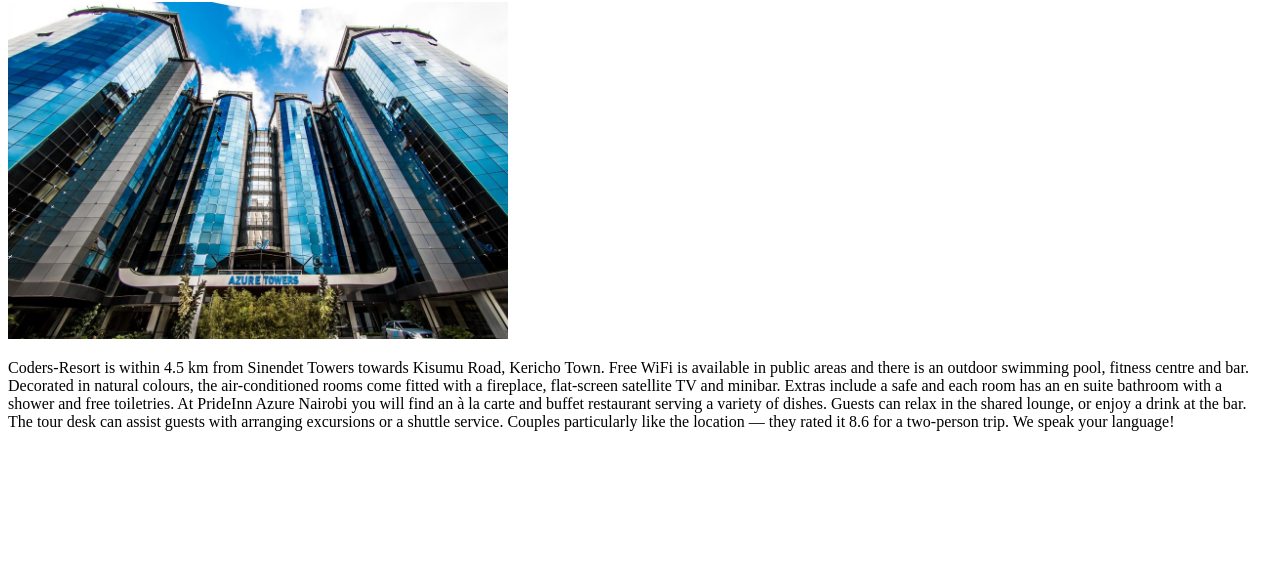
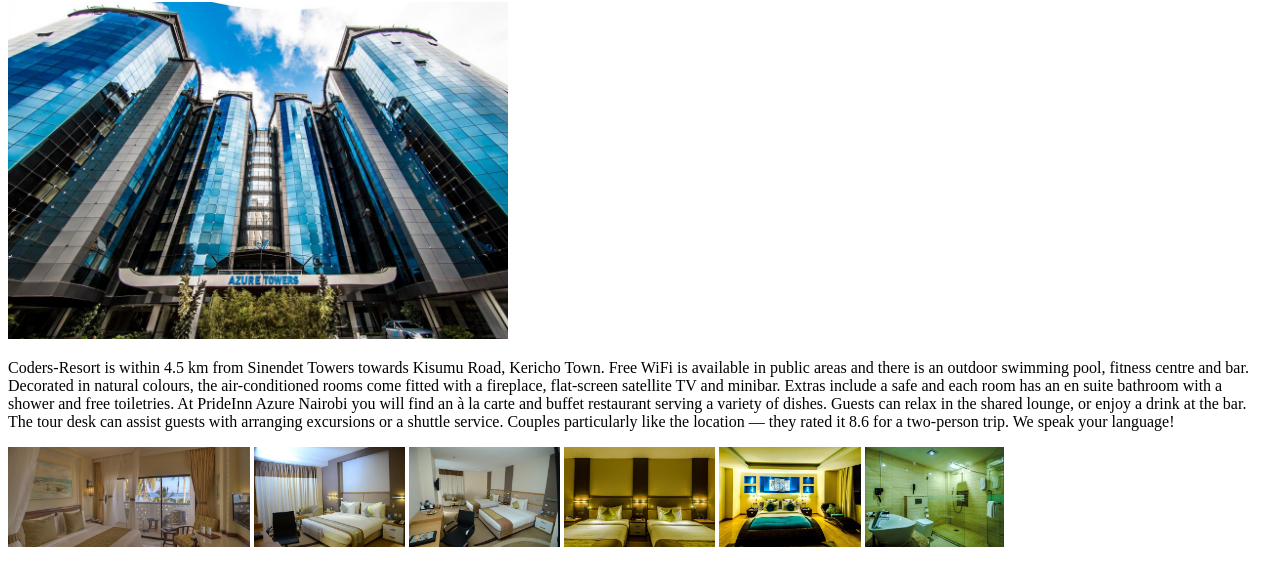
Before and after one commit to Kiptoo462/CODERS-RESORT, a plain HTML site: page index.html in a window 1280 px wide. Shown: the part 78-664 px from the top of the page. Drawn offline with Linux system fonts and the light colour scheme.

Commit message:
Made changes on images

```diff
--- a/index.html
+++ b/index.html
@@ -14,6 +14,13 @@
       Couples particularly like the location — they rated it 8.6 for a two-person trip.
       We speak your language!</p>
     </div>
-
+    <div>
+      <p><img src="/images/img 2.jpg" height="100">
+        <img src="/images/img 6.jpg" height="100">
+        <img src="/images/img 7.jpg" height="100">
+        <img src="/images/img 8.jpg" height="100">
+        <img src="/images/img 9.jpg" height="100">
+        <img src="/images/img 10.jpg" height="100"></p>
+    </div>
   </body>
 </html>
```
Also changed, not shown: images/Main page.jpg (deleted), images/img 1.jpg, images/img 11.jpg (deleted), images/img 12.jpg (deleted), images/img 3.jpg (deleted), images/img 4.jpg (deleted).
